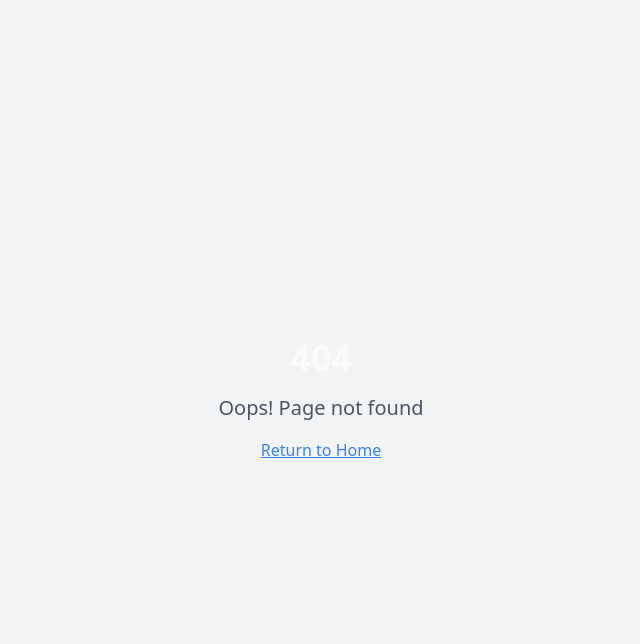
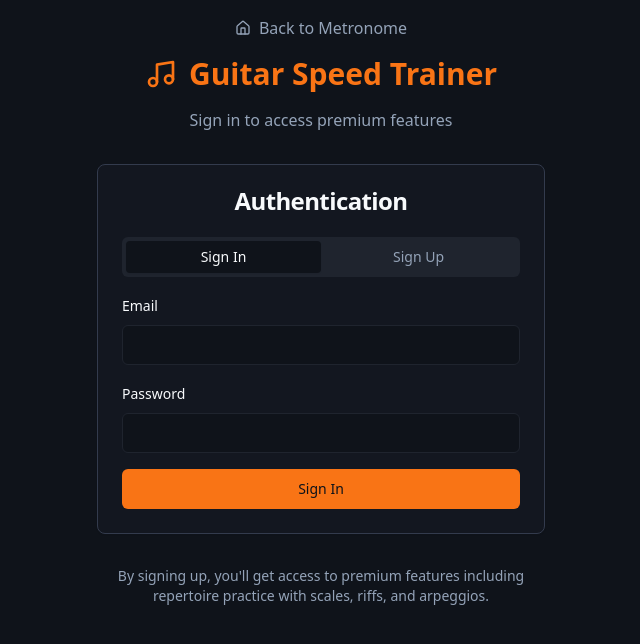
Before and after one commit to matteo1123/GB-notewalking, a React (Vite) app: page /auth in a window 1280 px wide. Before the commit this address had no page. Shown: the top 644 px of the page, without its empty margins (319-959 px from the left). Built offline with nearby package versions, Linux system fonts and the light colour scheme.

Commit message:
Add login functionality
Implement user authentication using Supabase to allow access to premium features.

```diff
--- a/src/App.tsx
+++ b/src/App.tsx
@@ -3,26 +3,31 @@ import { Toaster as Sonner } from "@/components/ui/sonner";
 import { TooltipProvider } from "@/components/ui/tooltip";
 import { QueryClient, QueryClientProvider } from "@tanstack/react-query";
 import { BrowserRouter, Routes, Route } from "react-router-dom";
+import { AuthProvider } from "@/contexts/AuthContext";
 import Index from "./pages/Index";
 import Premium from "./pages/Premium";
+import Auth from "./pages/Auth";
 import NotFound from "./pages/NotFound";
 
 const queryClient = new QueryClient();
 
 const App = () => (
   <QueryClientProvider client={queryClient}>
+    <AuthProvider>
       <TooltipProvider>
         <Toaster />
         <Sonner />
         <BrowserRouter>
           <Routes>
             <Route path="/" element={<Index />} />
+            <Route path="/auth" element={<Auth />} />
             <Route path="/premium" element={<Premium />} />
             {/* ADD ALL CUSTOM ROUTES ABOVE THE CATCH-ALL "*" ROUTE */}
             <Route path="*" element={<NotFound />} />
           </Routes>
         </BrowserRouter>
       </TooltipProvider>
+    </AuthProvider>
   </QueryClientProvider>
 );
 
--- /dev/null
+++ b/src/contexts/AuthContext.tsx
@@ -0,0 +1,92 @@
+import { createContext, useContext, useEffect, useState, ReactNode } from 'react';
+import { User, Session } from '@supabase/supabase-js';
+import { supabase } from '@/integrations/supabase/client';
+
+interface AuthContextType {
+  user: User | null;
+  session: Session | null;
+  signUp: (email: string, password: string) => Promise<{ error: any }>;
+  signIn: (email: string, password: string) => Promise<{ error: any }>;
+  signOut: () => Promise<void>;
+  loading: boolean;
+}
+
+const AuthContext = createContext<AuthContextType | undefined>(undefined);
+
+export const useAuth = () => {
+  const context = useContext(AuthContext);
+  if (context === undefined) {
+    throw new Error('useAuth must be used within an AuthProvider');
+  }
+  return context;
+};
+
+interface AuthProviderProps {
+  children: ReactNode;
+}
+
+export const AuthProvider = ({ children }: AuthProviderProps) => {
+  const [user, setUser] = useState<User | null>(null);
+  const [session, setSession] = useState<Session | null>(null);
+  const [loading, setLoading] = useState(true);
+
+  useEffect(() => {
+    // Set up auth state listener FIRST
+    const { data: { subscription } } = supabase.auth.onAuthStateChange(
+      (event, session) => {
+        setSession(session);
+        setUser(session?.user ?? null);
+        setLoading(false);
+      }
+    );
+
+    // THEN check for existing session
+    supabase.auth.getSession().then(({ data: { session } }) => {
+      setSession(session);
+      setUser(session?.user ?? null);
+      setLoading(false);
+    });
+
+    return () => subscription.unsubscribe();
+  }, []);
+
+  const signUp = async (email: string, password: string) => {
+    const redirectUrl = `${window.location.origin}/`;
+
+    const { error } = await supabase.auth.signUp({
+      email,
+      password,
+      options: {
+        emailRedirectTo: redirectUrl
+      }
+    });
+    return { error };
+  };
+
+  const signIn = async (email: string, password: string) => {
+    const { error } = await supabase.auth.signInWithPassword({
+      email,
+      password,
+    });
+    return { error };
+  };
+
+  const signOut = async () => {
+    await supabase.auth.signOut();
+  };
+
+  const value = {
+    user,
+    session,
+    signUp,
+    signIn,
+    signOut,
+    loading,
+  };
+
+  return (
+    <AuthContext.Provider value={value}>
+      {children}
+    </AuthContext.Provider>
+  );
+};
--- /dev/null
+++ b/src/pages/Auth.tsx
@@ -0,0 +1,175 @@
+import { useState, useEffect } from 'react';
+import { Link, useNavigate } from 'react-router-dom';
+import { Button } from '@/components/ui/button';
+import { Input } from '@/components/ui/input';
+import { Label } from '@/components/ui/label';
+import { Card, CardContent, CardHeader, CardTitle } from '@/components/ui/card';
+import { Tabs, TabsContent, TabsList, TabsTrigger } from '@/components/ui/tabs';
+import { useAuth } from '@/contexts/AuthContext';
+import { Music, Home } from 'lucide-react';
+import { useToast } from '@/hooks/use-toast';
+
+const Auth = () => {
+  const [email, setEmail] = useState('');
+  const [password, setPassword] = useState('');
+  const [loading, setLoading] = useState(false);
+  const { signIn, signUp, user } = useAuth();
+  const { toast } = useToast();
+  const navigate = useNavigate();
+
+  // Redirect if already authenticated
+  useEffect(() => {
+    if (user) {
+      navigate('/');
+    }
+  }, [user, navigate]);
+
+  const handleSignIn = async (e: React.FormEvent) => {
+    e.preventDefault();
+    setLoading(true);
+
+    const { error } = await signIn(email, password);
+
+    if (error) {
+      toast({
+        variant: "destructive",
+        title: "Sign in failed",
+        description: error.message,
+      });
+    } else {
+      toast({
+        title: "Welcome back!",
+        description: "You have successfully signed in.",
+      });
+      navigate('/');
+    }
+
+    setLoading(false);
+  };
+
+  const handleSignUp = async (e: React.FormEvent) => {
+    e.preventDefault();
+    setLoading(true);
+
+    const { error } = await signUp(email, password);
+
+    if (error) {
+      toast({
+        variant: "destructive",
+        title: "Sign up failed",
+        description: error.message,
+      });
+    } else {
+      toast({
+        title: "Account created!",
+        description: "Please check your email to confirm your account.",
+      });
+    }
+
+    setLoading(false);
+  };
+
+  return (
+    <div className="min-h-screen bg-background p-4">
+      <div className="max-w-md mx-auto space-y-8">
+        {/* Header */}
+        <div className="text-center space-y-4">
+          <Link to="/" className="flex items-center justify-center gap-2 text-muted-foreground hover:text-foreground transition-colors">
+            <Home className="h-4 w-4" />
+            Back to Metronome
+          </Link>
+          <div className="flex items-center justify-center gap-3">
+            <Music className="h-8 w-8 text-primary" />
+            <h1 className="text-3xl font-bold bg-gradient-to-r from-primary to-accent bg-clip-text text-transparent">
+              Guitar Speed Trainer
+            </h1>
+          </div>
+          <p className="text-muted-foreground">
+            Sign in to access premium features
+          </p>
+        </div>
+
+        {/* Auth Forms */}
+        <Card>
+          <CardHeader>
+            <CardTitle className="text-center">Authentication</CardTitle>
+          </CardHeader>
+          <CardContent>
+            <Tabs defaultValue="signin" className="space-y-4">
+              <TabsList className="grid w-full grid-cols-2">
+                <TabsTrigger value="signin">Sign In</TabsTrigger>
+                <TabsTrigger value="signup">Sign Up</TabsTrigger>
+              </TabsList>
+
+              <TabsContent value="signin">
+                <form onSubmit={handleSignIn} className="space-y-4">
+                  <div className="space-y-2">
+                    <Label htmlFor="signin-email">Email</Label>
+                    <Input
+                      id="signin-email"
+                      type="email"
+                      value={email}
+                      onChange={(e) => setEmail(e.target.value)}
+                      required
+                    />
+                  </div>
+                  <div className="space-y-2">
+                    <Label htmlFor="signin-password">Password</Label>
+                    <Input
+                      id="signin-password"
+                      type="password"
+                      value={password}
+                      onChange={(e) => setPassword(e.target.value)}
+                      required
+                    />
+                  </div>
+                  <Button type="submit" className="w-full" disabled={loading}>
+                    {loading ? 'Signing in...' : 'Sign In'}
+                  </Button>
+                </form>
+              </TabsContent>
+
+              <TabsContent value="signup">
+                <form onSubmit={handleSignUp} className="space-y-4">
+                  <div className="space-y-2">
+                    <Label htmlFor="signup-email">Email</Label>
+                    <Input
+                      id="signup-email"
+                      type="email"
+                      value={email}
+                      onChange={(e) => setEmail(e.target.value)}
+                      required
+                    />
+                  </div>
+                  <div className="space-y-2">
+                    <Label htmlFor="signup-password">Password</Label>
+                    <Input
+                      id="signup-password"
+                      type="password"
+                      value={password}
+                      onChange={(e) => setPassword(e.target.value)}
+                      required
+                      minLength={6}
+                    />
+                  </div>
+                  <Button type="submit" className="w-full" disabled={loading}>
+                    {loading ? 'Creating account...' : 'Sign Up'}
+                  </Button>
+                </form>
+              </TabsContent>
+            </Tabs>
+          </CardContent>
+        </Card>
+
+        <div className="text-center text-sm text-muted-foreground">
+          <p>
+            By signing up, you'll get access to premium features including
+            repertoire practice with scales, riffs, and arpeggios.
+          </p>
+        </div>
+      </div>
+    </div>
+  );
+};
+
+export default Auth;
--- a/src/pages/Index.tsx
+++ b/src/pages/Index.tsx
@@ -3,11 +3,13 @@ import { BeatVisualizer } from '@/components/BeatVisualizer';
 import { MetronomeControls, MetronomeMode } from '@/components/MetronomeControls';
 import { ProgressIndicator } from '@/components/ProgressIndicator';
 import { useMetronome } from '@/hooks/useMetronome';
-import { Music, Crown } from 'lucide-react';
+import { useAuth } from '@/contexts/AuthContext';
+import { Music, Crown, LogIn, LogOut } from 'lucide-react';
 import { Link } from 'react-router-dom';
 import { Button } from '@/components/ui/button';
 
 const Index = () => {
+  const { user, signOut } = useAuth();
   const [mode, setMode] = useState<MetronomeMode>('regular');
   const [startBpm, setStartBpm] = useState(80);
   const [endBpm, setEndBpm] = useState(120);
@@ -119,13 +121,26 @@ const Index = () => {
                 Guitar Speed Trainer
               </h1>
             </div>
-            <div className="flex-1 flex justify-end">
+            <div className="flex-1 flex justify-end gap-2">
               <Link to="/premium">
                 <Button variant="outline" className="flex items-center gap-2">
                   <Crown className="h-4 w-4" />
                   Premium
                 </Button>
               </Link>
+              {user ? (
+                <Button variant="outline" onClick={signOut} className="flex items-center gap-2">
+                  <LogOut className="h-4 w-4" />
+                  Sign Out
+                </Button>
+              ) : (
+                <Link to="/auth">
+                  <Button variant="outline" className="flex items-center gap-2">
+                    <LogIn className="h-4 w-4" />
+                    Sign In
+                  </Button>
+                </Link>
+              )}
             </div>
           </div>
           <p className="text-muted-foreground max-w-2xl mx-auto">
--- a/src/pages/Premium.tsx
+++ b/src/pages/Premium.tsx
@@ -4,7 +4,8 @@ import { Card, CardContent, CardHeader, CardTitle } from '@/components/ui/card';
 import { Tabs, TabsContent, TabsList, TabsTrigger } from '@/components/ui/tabs';
 import RiffPractice from '@/components/RiffPractice';
 import { RepertoireItem } from '@/types/repertoire';
-import { Music, Star, Zap, Home, Crown } from 'lucide-react';
+import { useAuth } from '@/contexts/AuthContext';
+import { Music, Star, Zap, Home, Crown, LogIn } from 'lucide-react';
 import { Link } from 'react-router-dom';
 
 // Sample repertoire data
@@ -61,10 +62,10 @@ const sampleRepertoire: RepertoireItem[] = [
 ];
 
 const Premium = () => {
-  const [isPremium, setIsPremium] = useState(false); // In real app, this would come from auth/subscription state
+  const { user } = useAuth();
   const [selectedRiff, setSelectedRiff] = useState<RepertoireItem | null>(null);
 
-  if (!isPremium) {
+  if (!user) {
     return (
       <div className="min-h-screen bg-background p-4">
         <div className="max-w-4xl mx-auto space-y-8">
@@ -138,15 +139,17 @@ const Premium = () => {
 
             {/* CTA */}
             <div className="space-y-4">
-              <Button
-                size="lg"
-                className="text-lg px-8 py-6"
-                onClick={() => setIsPremium(true)} // Demo: unlock premium
-              >
-                Start Premium Trial - $9.99/month
-              </Button>
+              <Link to="/auth">
+                <Button
+                  size="lg"
+                  className="text-lg px-8 py-6 flex items-center gap-2"
+                >
+                  <LogIn className="h-5 w-5" />
+                  Sign In to Access Premium Features
+                </Button>
+              </Link>
               <p className="text-sm text-muted-foreground">
-                7-day free trial • Cancel anytime • No commitment
+                Create an account to access premium guitar training tools
               </p>
             </div>
           </div>
```
Lines whose indentation alone changed are shown as unchanged.
